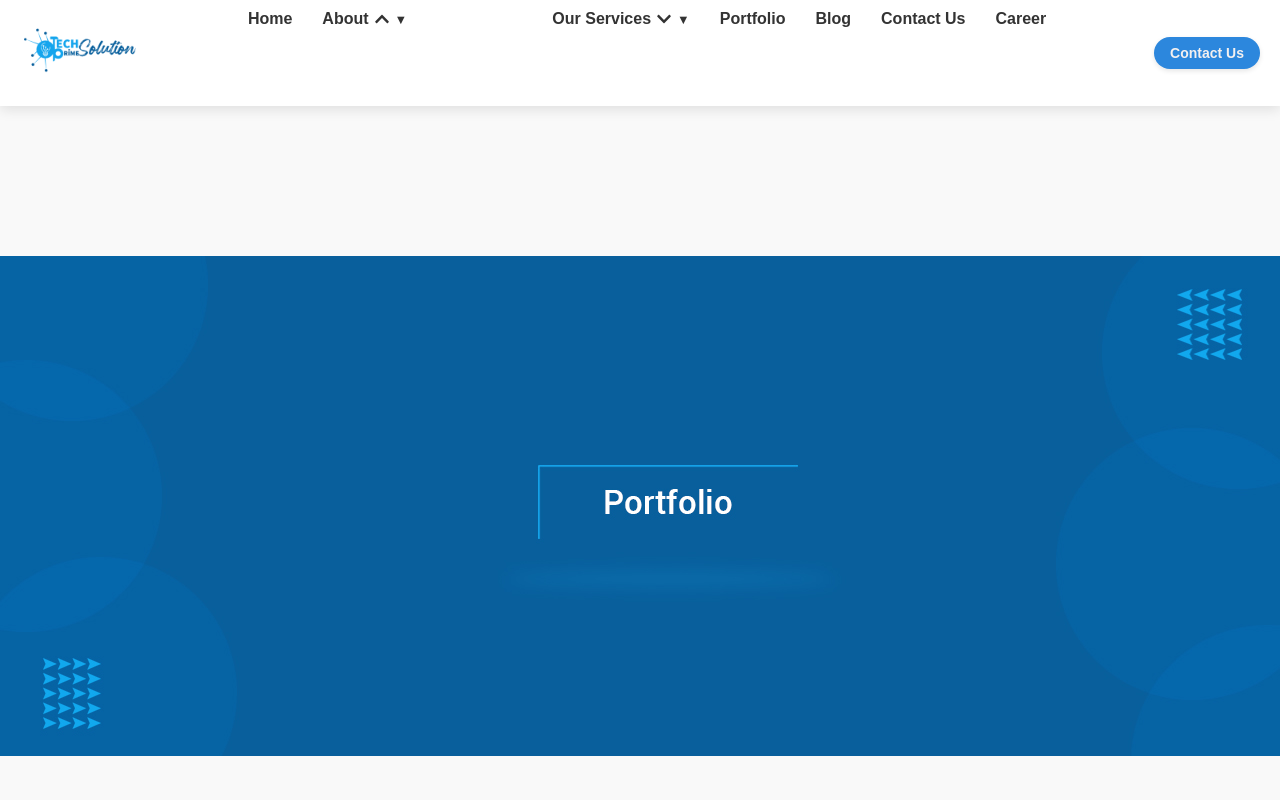
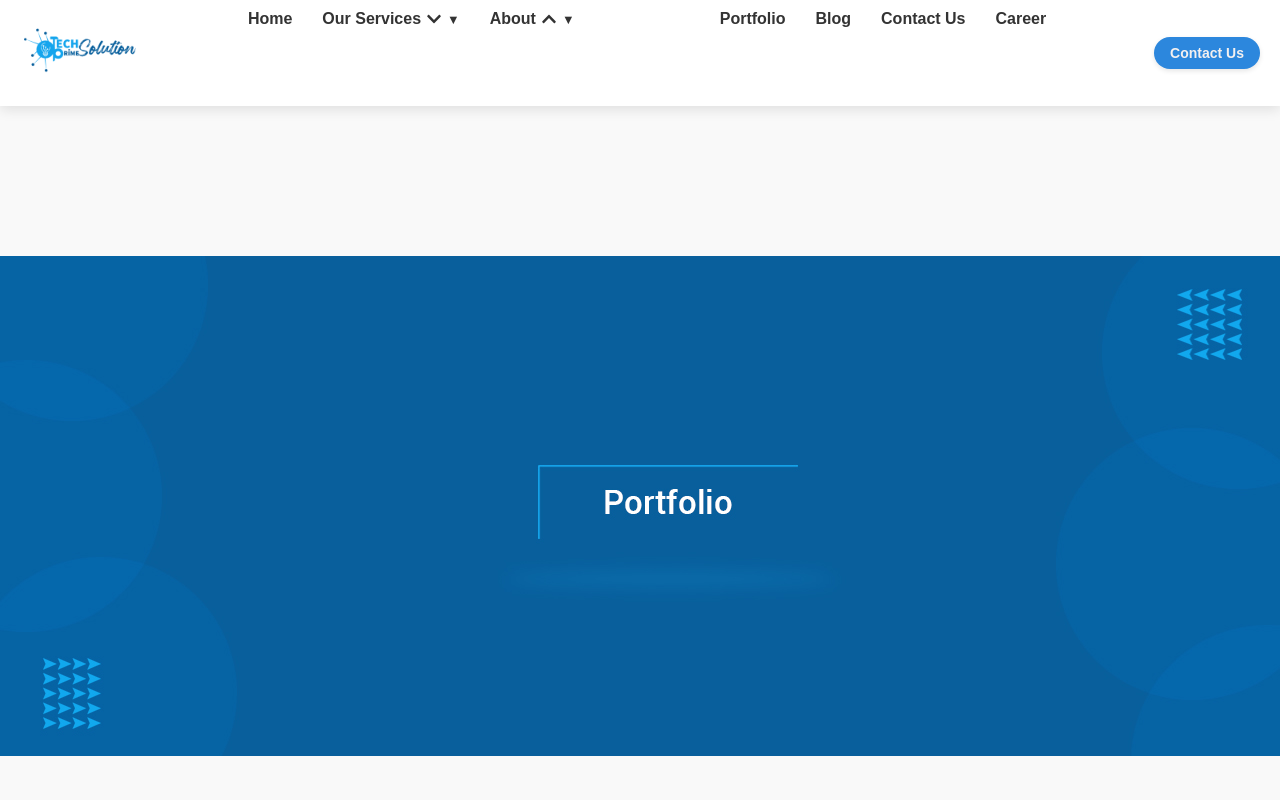
Before and after one commit to WaqasMangi123/techprimesolution, a React (Create React App) app in the folder frontend/: page /portfolio in a window 1280 px wide. Both pictures are taken after a click on the element "About". Shown: the top 800 px of the page. Built offline with nearby package versions, Linux system fonts and the light colour scheme.

Commit message:
navbar updated

```diff
--- a/frontend/src/components/navbar.jsx
+++ b/frontend/src/components/navbar.jsx
@@ -45,21 +45,7 @@ const Navbar = () => {
           <Link to="/" onClick={toggleMobileMenu}>Home</Link>
         </li>
 
-        {/* About Dropdown */}
-        <li className="dropdown">
-          <div className="dropdown-link" onClick={toggleAboutDropdown}>
-            <span>About</span>
-            {isAboutDropdownOpen ? <FaChevronUp /> : <FaChevronDown />}
-          </div>
-          <ul className={`dropdown-menu ${isAboutDropdownOpen ? "mobile-open" : ""}`}>
-            <li>
-              <Link to="/about" onClick={toggleMobileMenu}>About Us</Link>
-            </li>
-            <li>
-              <Link to="/foundingmembers" onClick={toggleMobileMenu}>Founding Member</Link>
-            </li>
-          </ul>
-        </li>
+
 
         {/* Services Dropdown */}
         <li className="dropdown">
@@ -83,7 +69,21 @@ const Navbar = () => {
             <li><Link to="/customesoftwaredevelopment" onClick={toggleMobileMenu}>Custom Software Development</Link></li>
           </ul>
         </li>
-
+  {/* About Dropdown */}
+  <li className="dropdown">
+          <div className="dropdown-link" onClick={toggleAboutDropdown}>
+            <span>About</span>
+            {isAboutDropdownOpen ? <FaChevronUp /> : <FaChevronDown />}
+          </div>
+          <ul className={`dropdown-menu ${isAboutDropdownOpen ? "mobile-open" : ""}`}>
+            <li>
+              <Link to="/about" onClick={toggleMobileMenu}>About Us</Link>
+            </li>
+            <li>
+              <Link to="/foundingmembers" onClick={toggleMobileMenu}>Founding Member</Link>
+            </li>
+          </ul>
+        </li>
         <li>
           <Link to="/portfolio" onClick={toggleMobileMenu}>Portfolio</Link>
         </li>
--- a/frontend/src/components/portfolio.jsx
+++ b/frontend/src/components/portfolio.jsx
@@ -10,10 +10,10 @@ const Portfolio = () => {
       technologies: ["WordPress", "Elementor", "Astra", "WP Forms"],
       link: "https://laritience.com/",
       images: [
-        "/laritience4.jpg", // Absolute path from public folder
-        "/laritience2.jpg",
-        "/laritience3.jpg",
-        "/laritience1.jpg"
+        "laritience4.jpg",
+        "laritience2.jpg",
+        "laritience3.jpg",
+        "laritience1.jpg"
       ],
       tools: [
         { name: "Course Registration", icon: <FaBook /> },
```
